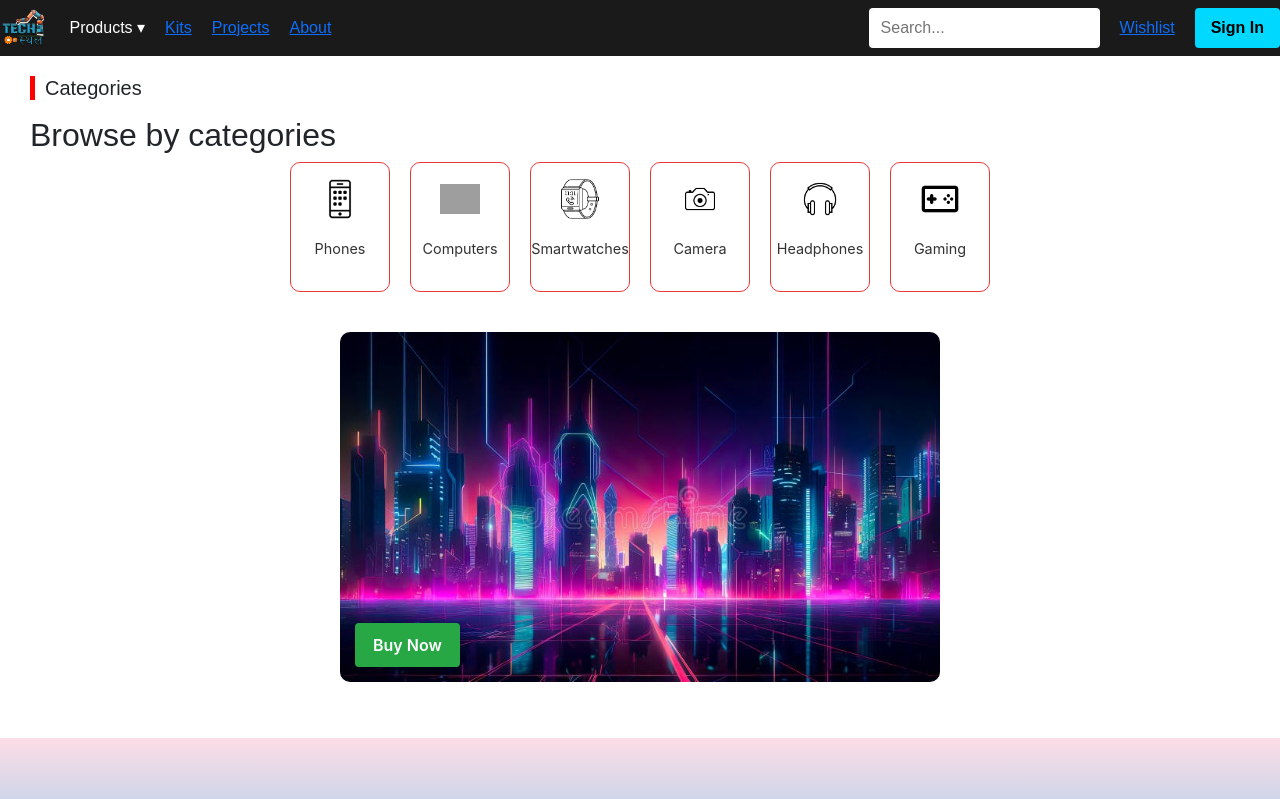
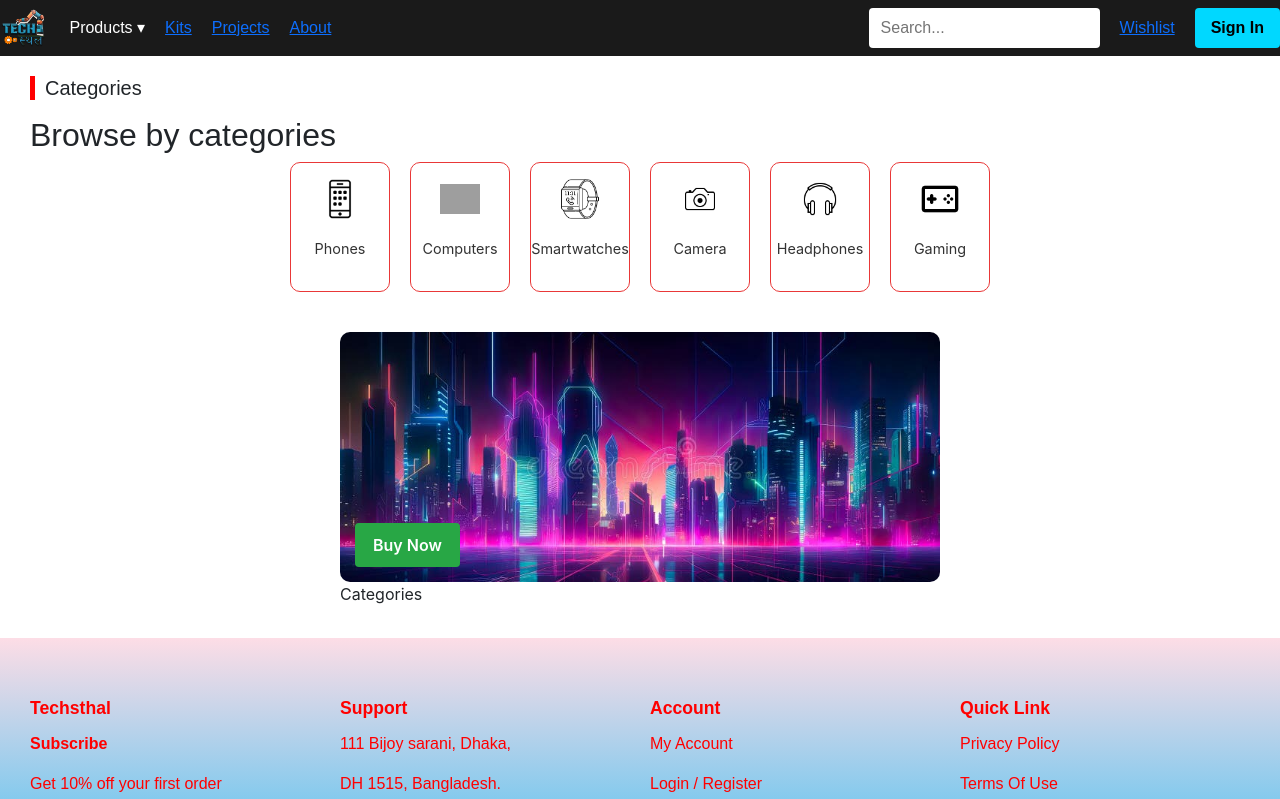
Before and after one commit to pravasgurung476/TechSthal, a React (Create React App) app: page / in a window 1280 px wide. Shown: the top 799 px of the page. Built offline with nearby package versions, Linux system fonts and the light colour scheme; grey boxes are pictures that could not be loaded.

Commit message:
publish advertisement

```diff
--- a/src/components/Advertisement/Advertisement.css
+++ b/src/components/Advertisement/Advertisement.css
@@ -7,7 +7,7 @@
 .ad-image-wrapper {
   position: relative;
   width: 600px;
-  height: 350px;
+  height: 250px;
 }
 
 .ad-image {
--- a/src/components/Advertisement/Advertisement.js
+++ b/src/components/Advertisement/Advertisement.js
@@ -7,6 +7,9 @@
     <div className="advertisement-container">
       <div className="ad-image-wrapper">
         <img src={advertisement} className="ad-image" />
+        <div className="ad-text">
+            Categories
+        </div>
         <button className="buy-now-btn">Buy Now</button>
       </div>
 
```
